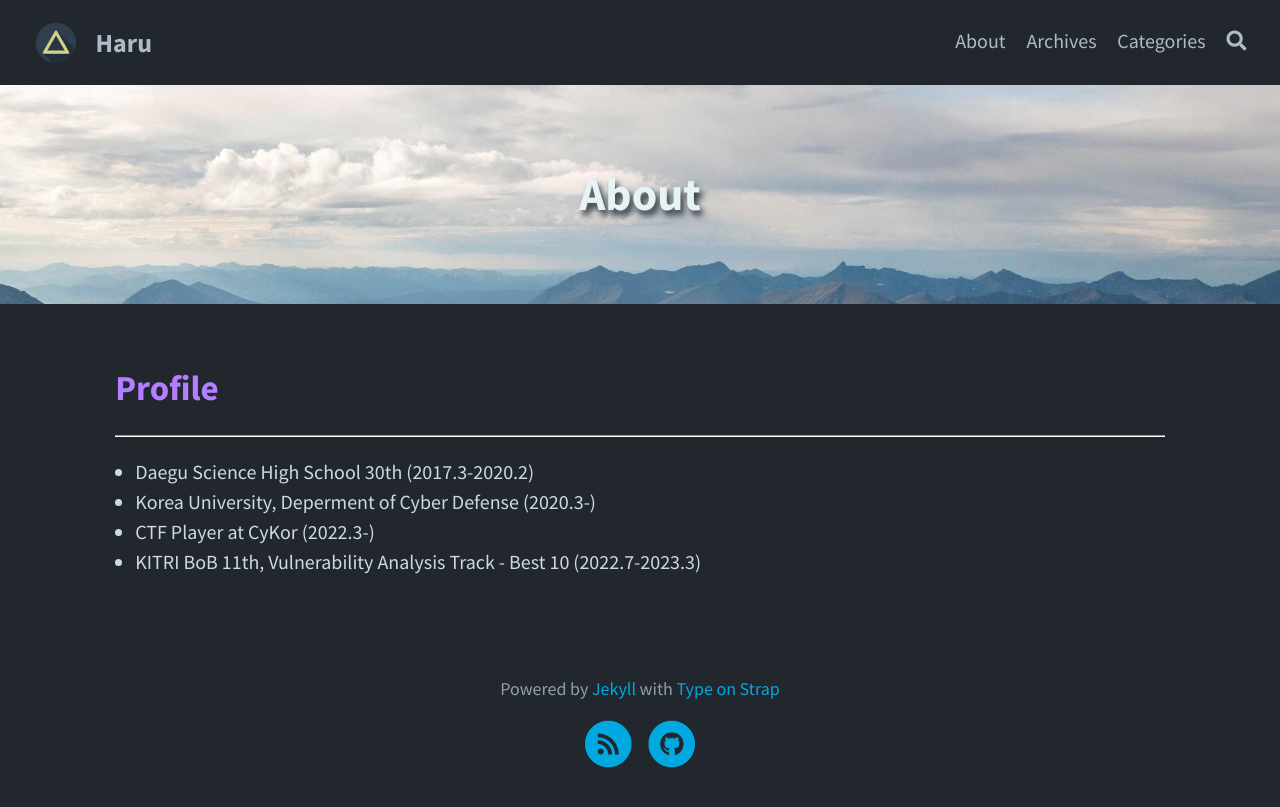
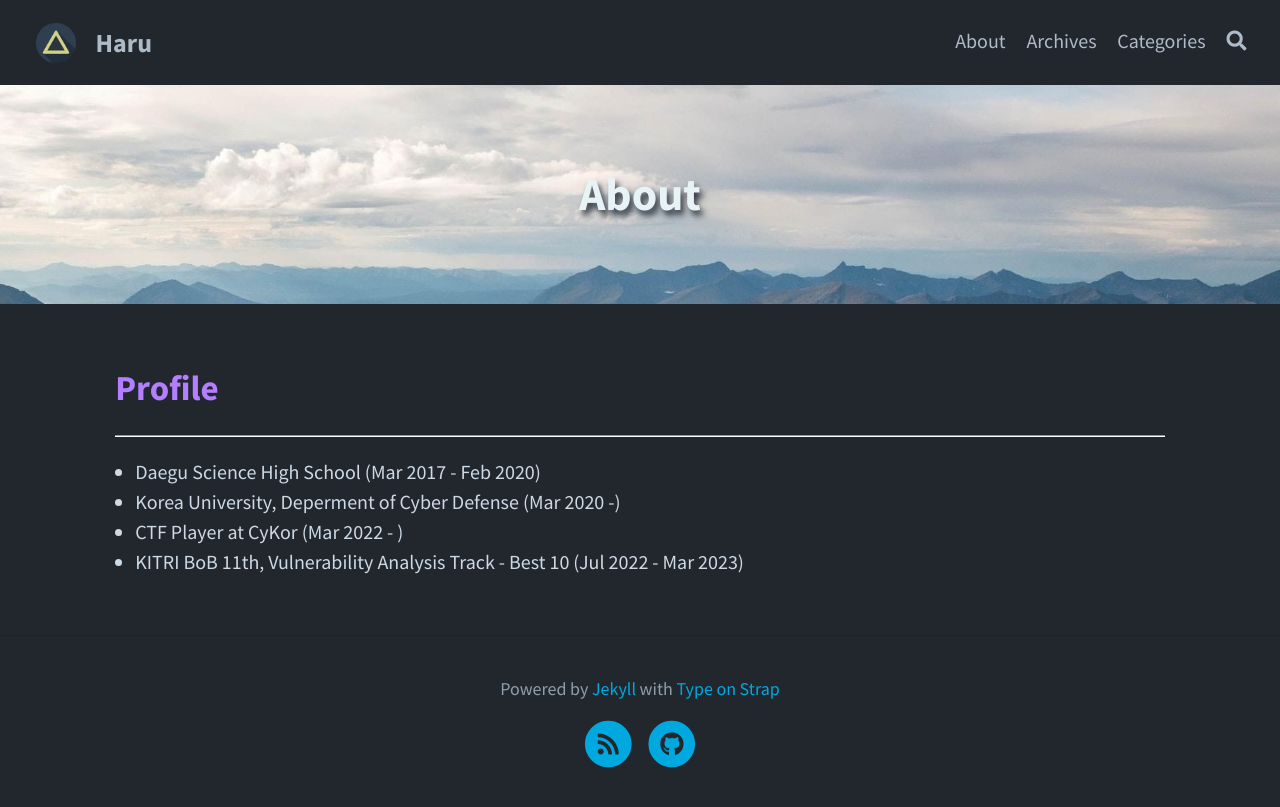
Before and after one commit to hareh4ru/hareh4ru.github.io, a Jekyll site: the page built from pages/about.md, in a window 1280 px wide. Shown: the top 807 px of the page. Built offline with Jekyll 4.4.1, drawn with Linux system fonts in a browser that asks for light colours; a script that is not in the unit is left out.

Commit message:
Update about.md

```diff
--- a/pages/about.md
+++ b/pages/about.md
@@ -2,12 +2,13 @@
 layout: page
 title: About
 permalink: /about/
-feature-img: "assets/img/pexels/travel.jpeg"
+feature-img: assets/img/pexels/travel.jpeg
+published: true
 ---
 
 ## Profile
 ---
-- Daegu Science High School 30th (2017.3-2020.2)
-- Korea University, Deperment of Cyber Defense (2020.3-)
-- CTF Player at CyKor (2022.3-)
-- KITRI BoB 11th, Vulnerability Analysis Track - Best 10 (2022.7-2023.3)
+- Daegu Science High School (Mar 2017 - Feb 2020)
+- Korea University, Deperment of Cyber Defense (Mar 2020 -)
+- CTF Player at CyKor (Mar 2022 - )
+- KITRI BoB 11th, Vulnerability Analysis Track - Best 10 (Jul 2022 - Mar 2023)
```
